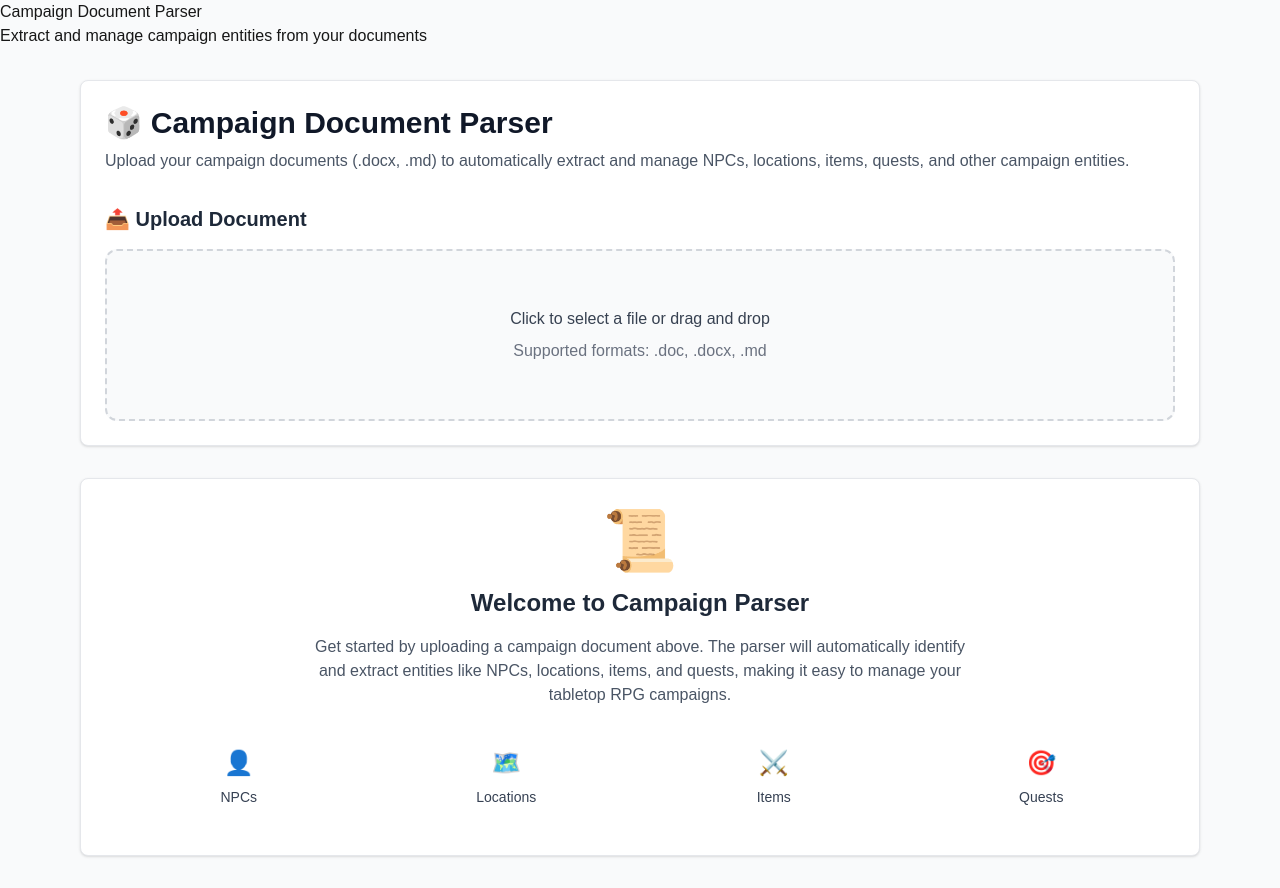
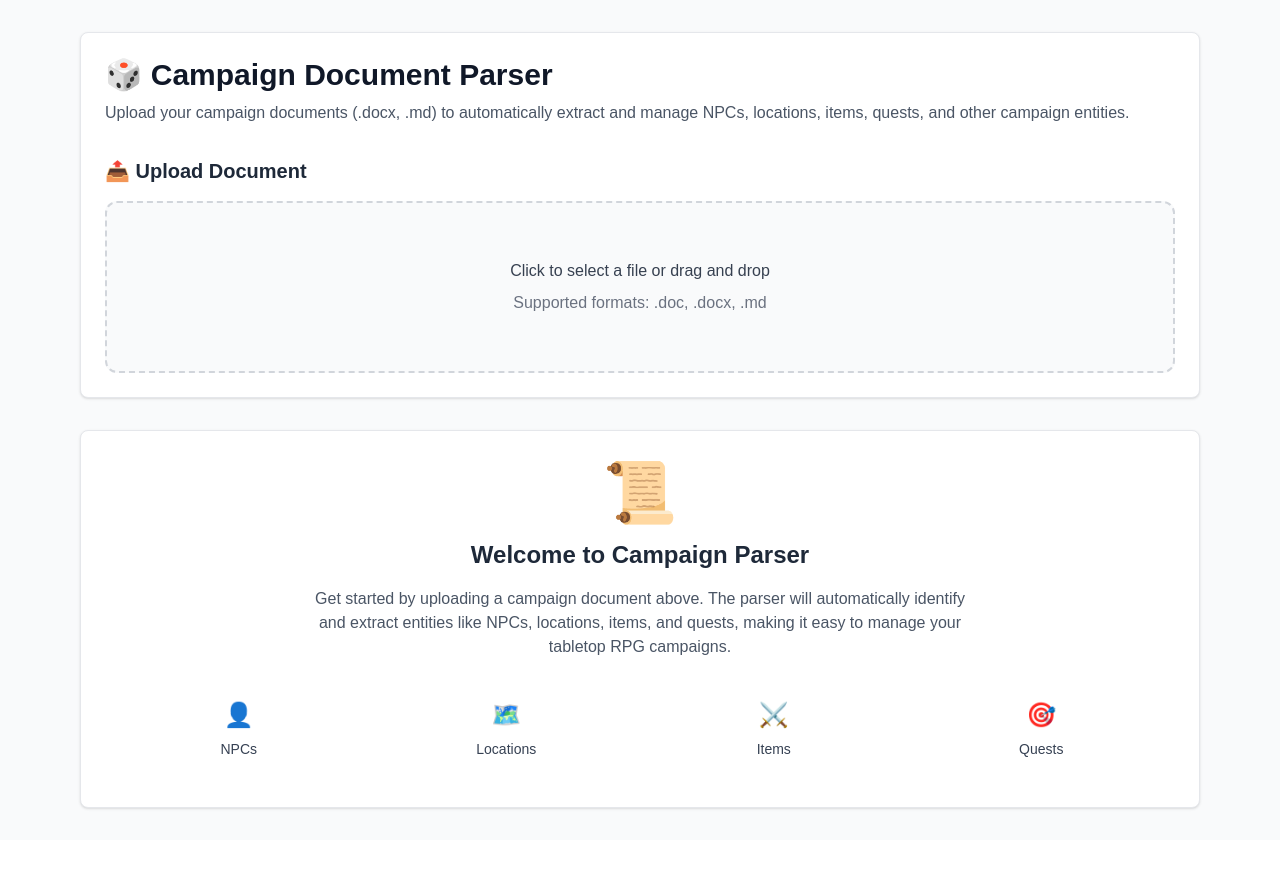
Before and after one commit to rcarigna/campaign-parser, a Next.js app in the folder obsidian-parser-nextjs/: page / in a window 1280 px wide. After the commit the page ends 840 px from the top, so only its background shows below. Built offline with nearby package versions, Linux system fonts and the light colour scheme.

Commit message:
feat: Refactor Header component for improved styling and integration in Home page

```diff
--- a/obsidian-parser-nextjs/src/app/page.tsx
+++ b/obsidian-parser-nextjs/src/app/page.tsx
@@ -33,22 +33,14 @@ export default function Home() {
 
   return (
     <div className='min-h-screen bg-gray-50'>
-      <Header
-        title='Campaign Document Parser'
-        subtitle='Extract and manage campaign entities from your documents'
-      />
-
       <main className='container mx-auto px-4 py-8 max-w-6xl'>
         <div className='bg-white rounded-lg shadow-sm border border-gray-200 p-6 mb-8'>
-          <h1 className='text-3xl font-bold text-gray-900 mb-2'>
-            🎲 Campaign Document Parser
-          </h1>
-          <p className='text-gray-600 mb-8'>
-            Upload your campaign documents (.docx, .md) to automatically extract
+          <Header
+            title='🎲 Campaign Document Parser'
+            subtitle='Upload your campaign documents (.docx, .md) to automatically extract
             and manage NPCs, locations, items, quests, and other campaign
-            entities.
-          </p>
-
+            entities.'
+          />
           <div className='space-y-6'>
             {/* File Upload Section */}
             <div>
--- a/obsidian-parser-nextjs/src/components/Layout/Header/Header.tsx
+++ b/obsidian-parser-nextjs/src/components/Layout/Header/Header.tsx
@@ -5,9 +5,9 @@ type HeaderProps = {
 
 export const Header = ({ title, subtitle }: HeaderProps) => {
   return (
-    <header>
-      <h1>{title}</h1>
-      <p>{subtitle}</p>
-    </header>
+    <>
+      <h1 className='text-3xl font-bold text-gray-900 mb-2'>{title}</h1>
+      <p className='text-gray-600 mb-8'>{subtitle}</p>
+    </>
   );
 };
```
